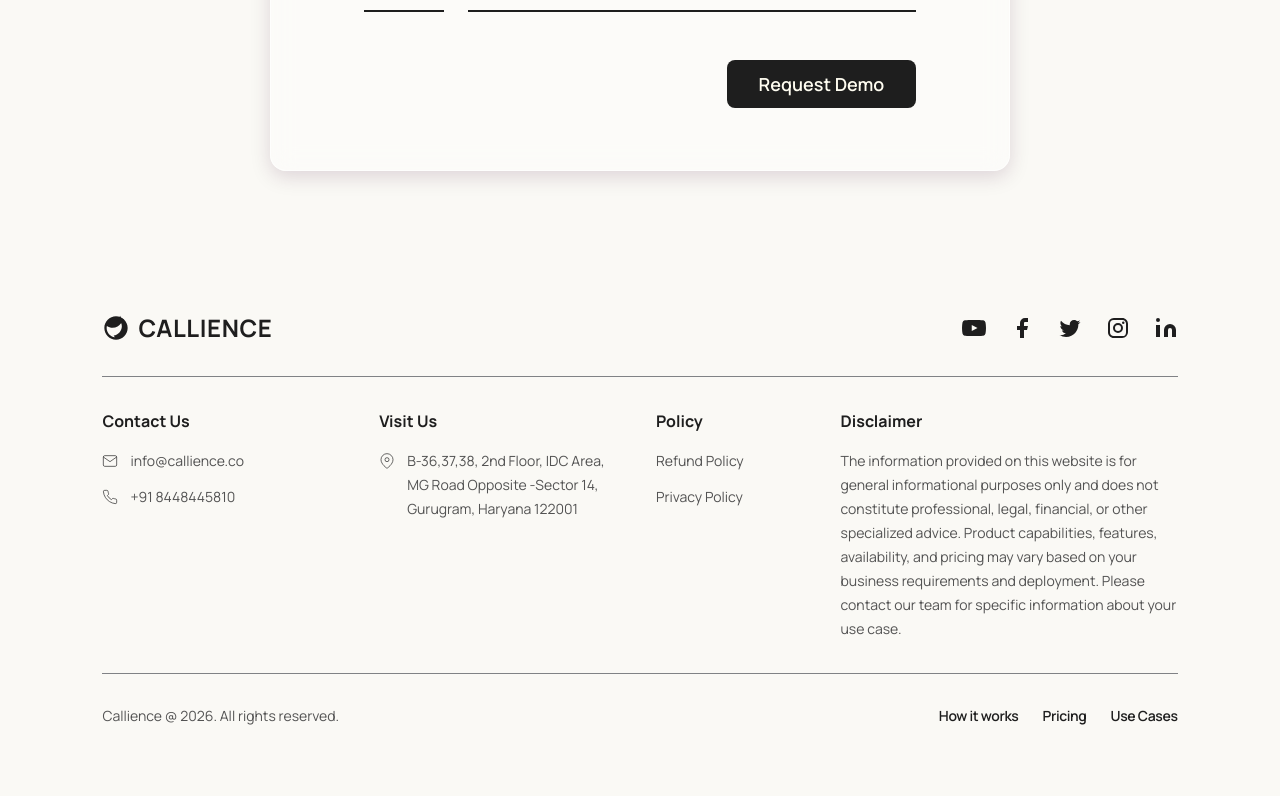
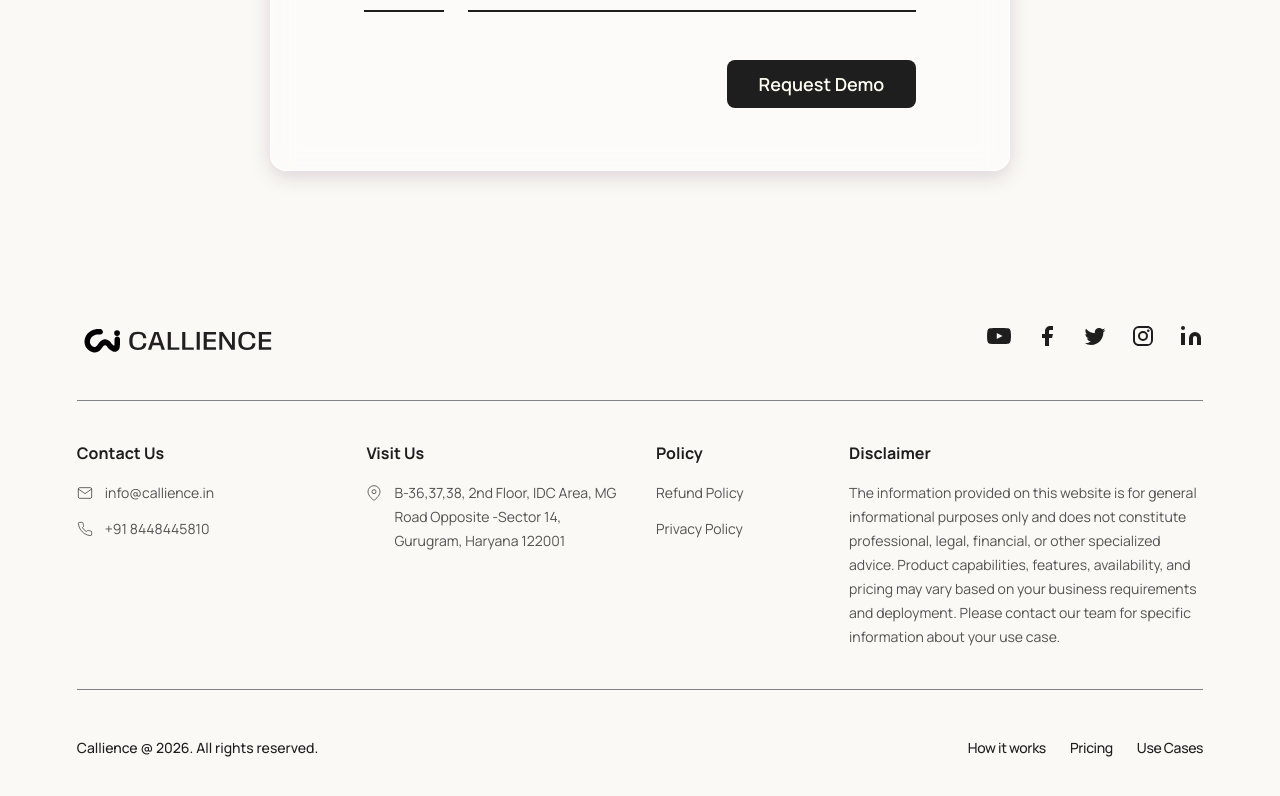
Before and after one commit to Kshitijkulal/calliance-landing-page, a Next.js app: page / in a window 1280 px wide. Shown: the part 9892-10688 px from the top of the page. Built offline with nearby package versions, Linux system fonts and the light colour scheme.

Commit message:
footer logo changed

```diff
--- a/app/components/layout/Footer.tsx
+++ b/app/components/layout/Footer.tsx
@@ -1,7 +1,7 @@
 "use client";
 
 import React from "react";
-
+import Image from "next/image";
 const SOCIAL_ICONS = [
   { label: "YouTube", href: "#", path: "M23.5 6.5a3.07 3.07 0 00-2.16-2.16C19.54 4 12 4 12 4s-7.54 0-9.34.34A3.07 3.07 0 00.5 6.5 32.09 32.09 0 000 12a32.09 32.09 0 00.5 5.5 3.07 3.07 0 002.16 2.16C4.46 20 12 20 12 20s7.54 0 9.34-.34a3.07 3.07 0 002.16-2.16A32.09 32.09 0 0024 12a32.09 32.09 0 00-.5-5.5zM9.75 15.02V8.98L15.5 12l-5.75 3.02z" },
   { label: "Facebook", href: "#", path: "M18 2h-3a5 5 0 00-5 5v3H7v4h3v8h4v-8h3l1-4h-4V7a1 1 0 011-1h3z" },
@@ -12,20 +12,23 @@
 
 export default function Footer() {
   return (
-    <footer className="w-full font-sans">
-      <div className="w-full mx-auto flex flex-col gap-8" style={{ padding: "5% 8%" }}>
+    <footer className="w-full font-sans bg-[var(--color-primary-beige)]">
+      <div className="w-full max-w-[1440px] mx-auto flex flex-col gap-10" style={{ padding: "5% 6%" }}>
         {/* Top Row — Logo + Social */}
         <div className="flex justify-between items-center">
           {/* Logo */}
           <a
             href="#"
-            className="flex items-center gap-2 no-underline font-bold text-2xl tracking-wide text-[var(--color-primary-black)]"
+            className="flex items-center justify-center no-underline shrink-0"
           >
-            <svg viewBox="0 0 24 24" fill="currentColor" className="w-7 h-7 text-[var(--color-primary-black)]">
-              <path d="M12 2C6.48 2 2 6.48 2 12s4.48 10 10 10 10-4.48 10-10S17.52 2 12 2zm-1 17.93c-3.95-.49-7-3.85-7-7.93 0-.62.08-1.22.21-1.79 1.41.97 3.09 1.54 4.89 1.54 3.09 0 5.8-1.61 7.27-4.04.4.88.63 1.86.63 2.89 0 4.08-3.05 7.44-7 7.93z" />
-              <path d="M15.5 8.5l-1.08-2.42L12 5l2.42-1.08L15.5 1.5l1.08 2.42L19 5l-2.42 1.08z" />
-            </svg>
-            CALLIENCE
+            <Image
+              src="/ai%20CALLING%20f.svg"
+              alt="Callience Logo"
+              width={216}
+              height={100}
+              className="h-8 md:h-10 lg:h-12 w-auto object-contain object-center"
+              priority
+            />
           </a>
 
           {/* Social Icons */}
@@ -63,7 +66,7 @@
                   <path d="M22 6l-10 7L2 6" />
                 </svg>
                 <span className="text-sm text-[var(--color-dark-grey)] leading-6 whitespace-nowrap">
-                  info@callience.co
+                  info@callience.in
                 </span>
               </div>
               <div className="flex items-center gap-3">
@@ -123,8 +126,8 @@
         <div className="w-full border-t border-[var(--color-light-grey)]" />
 
         {/* Bottom Row — Copyright + Nav */}
-        <div className="flex flex-col md:flex-row justify-between items-center gap-6">
-          <span className="text-sm text-[var(--color-dark-grey)] leading-5">
+        <div className="flex flex-col md:flex-row justify-between items-center gap-6 mt-2">
+          <span className="text-sm text-[var(--color-primary-black)] font-medium leading-5">
             Callience @ 2026. All rights reserved.
           </span>
           <div className="flex items-center gap-6">
@@ -132,7 +135,7 @@
               <a
                 key={label}
                 href={`#${label.toLowerCase().replace(/ /g, "-")}`}
-                className="text-sm text-[var(--color-primary-black)] font-semibold tracking-tight no-underline transition-colors duration-200 hover:text-[var(--color-dark-grey)]"
+                className="text-sm text-[var(--color-primary-black)] font-medium tracking-tight no-underline transition-colors duration-200 hover:text-[var(--color-dark-grey)]"
               >
                 {label}
               </a>
```
